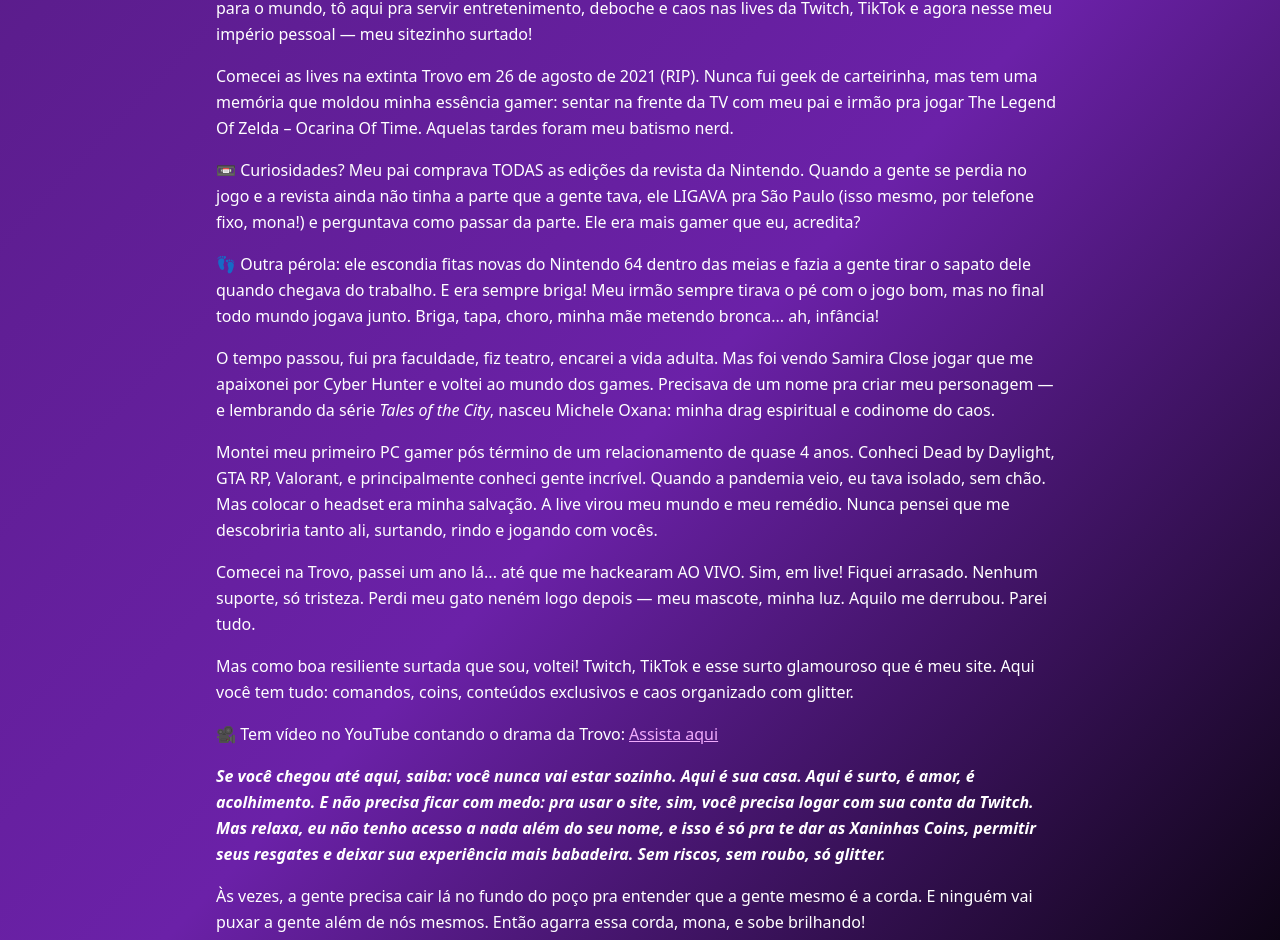
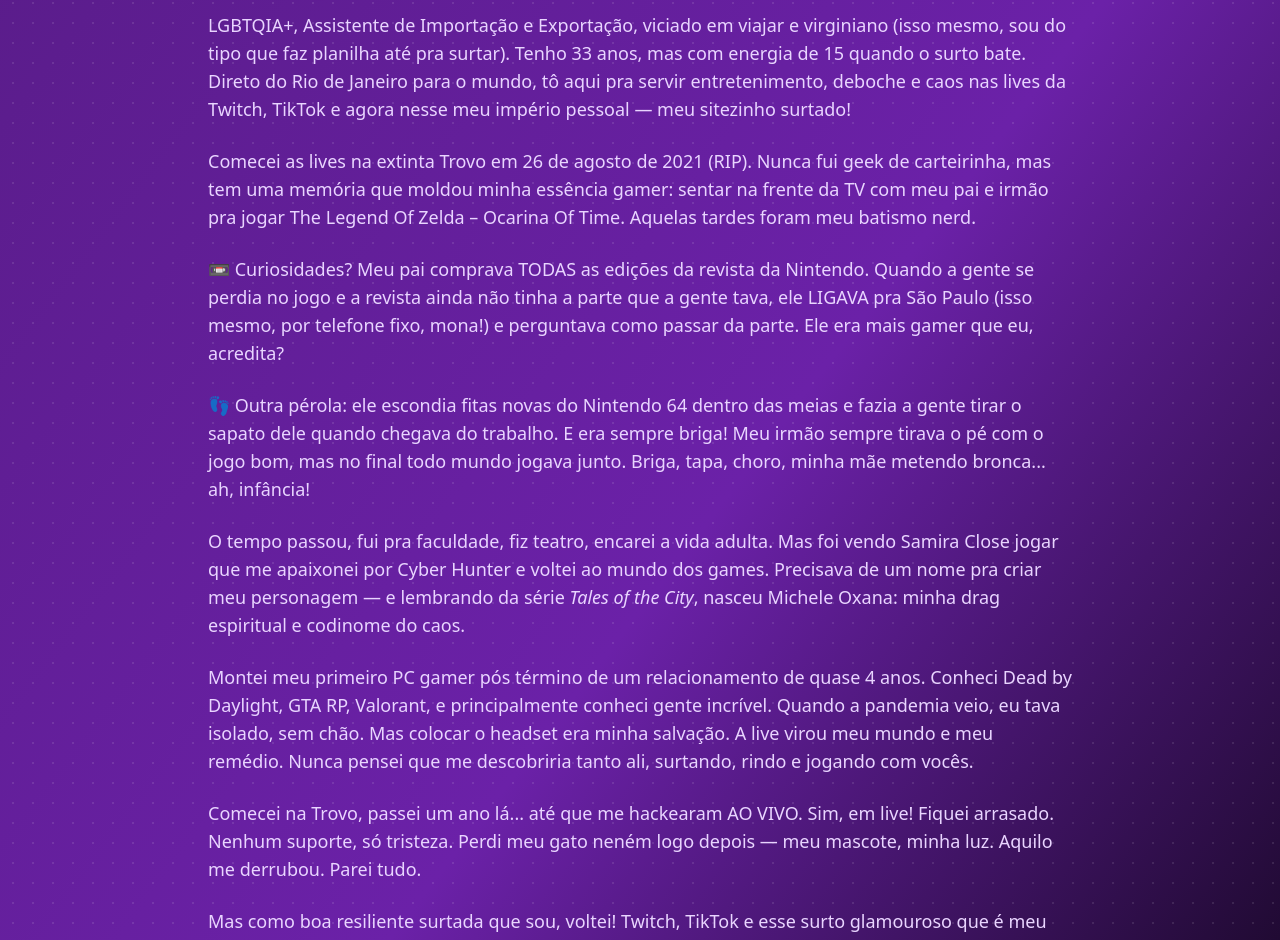
Before and after one commit to MicheleOxana/michele-site, a Next.js app: page /sobre in a window 1280 px wide. Shown: the part 230-1170 px from the top of the page. Built offline with nearby package versions, Linux system fonts and the light colour scheme.

Commit message:
fix: adiciona fundo glamouroso e glitter à página Sobre

```diff
--- a/pages/sobre.tsx
+++ b/pages/sobre.tsx
@@ -1,85 +1,79 @@
 import React from 'react';
-import Header from '../components/Header';
-import Footer from '../components/Footer';
+import Link from 'next/link';
 
 export default function Sobre() {
   return (
-    <div className="min-h-screen bg-gradient-to-br from-purple-900 via-purple-800 to-black text-white font-sans relative overflow-hidden">
+    <div className="min-h-screen bg-gradient-to-br from-purple-900 via-purple-800 to-black text-white flex flex-col font-sans relative overflow-hidden">
       <div className="absolute inset-0 pointer-events-none animate-glitter z-0"></div>
 
-      <Header />
+      <header className="z-10 bg-purple-950 text-purple-200 p-4 flex items-center justify-between shadow-lg shadow-purple-700/30 border-b border-purple-700">
+        <h1 className="text-2xl font-bold tracking-widest">💜 MicheleOxana™ <span className="text-sm font-normal italic">Live</span></h1>
+        <nav className="space-x-3 text-sm font-bold tracking-wide uppercase text-fuchsia-300">
+          <Link href="/"><a className="hover:text-white transition-shadow duration-300 shadow-fuchsia-500 hover:shadow-glow">Início</a></Link>
+          <Link href="/primeiros-passos"><a className="hover:text-white transition-shadow duration-300 shadow-fuchsia-500 hover:shadow-glow">Primeiros Passos</a></Link>
+          <Link href="/sobre"><a className="hover:text-white transition-shadow duration-300 shadow-fuchsia-500 hover:shadow-glow">Sobre</a></Link>
+          <Link href="/xaninhas-coins"><a className="hover:text-white transition-shadow duration-300 shadow-fuchsia-500 hover:shadow-glow">Xaninhas Coins</a></Link>
+          <Link href="/comandos"><a className="hover:text-white transition-shadow duration-300 shadow-fuchsia-500 hover:shadow-glow">Comandos</a></Link>
+          <Link href="/loja"><a className="hover:text-white transition-shadow duration-300 shadow-fuchsia-500 hover:shadow-glow">Loja</a></Link>
+          <Link href="/conteudos"><a className="hover:text-white transition-shadow duration-300 shadow-fuchsia-500 hover:shadow-glow">Conteúdos</a></Link>
+          <Link href="/grimward"><a className="hover:text-white transition-shadow duration-300 shadow-fuchsia-500 hover:shadow-glow">Grimward</a></Link>
+          <Link href="/cantinho-do-viewer"><a className="hover:text-white transition-shadow duration-300 shadow-fuchsia-500 hover:shadow-glow">Cantinho do Viewer</a></Link>
+          <Link href="/agradecimento"><a className="hover:text-white transition-shadow duration-300 shadow-fuchsia-500 hover:shadow-glow">Agradecimento</a></Link>
+        </nav>
+      </header>
 
-      <main className="relative z-10 max-w-4xl mx-auto p-6">
-        <h1 className="text-3xl font-bold mb-4 text-fuchsia-300">👑 Sobre a Mamãe Michele Oxana</h1>
+      <main className="flex-1 flex flex-col justify-center items-center z-10 text-left px-4 py-20 max-w-4xl mx-auto">
+        <h1 className="text-4xl font-bold text-fuchsia-400 drop-shadow-[0_0_6px_fuchsia] mb-6 uppercase tracking-wide text-center">
+          👑 Sobre a Mamãe Michele Oxana
+        </h1>
+        <div className="text-purple-200 space-y-6 text-lg">
+          <p>LGBTQIA+, Assistente de Importação e Exportação, viciado em viajar e virginiano (isso mesmo, sou do tipo que faz planilha até pra surtar). Tenho 33 anos, mas com energia de 15 quando o surto bate. Direto do Rio de Janeiro para o mundo, tô aqui pra servir entretenimento, deboche e caos nas lives da Twitch, TikTok e agora nesse meu império pessoal — meu sitezinho surtado!</p>
 
-        <p className="mb-4 leading-relaxed">
-          LGBTQIA+, Assistente de Importação e Exportação, viciado em viajar e virginiano (isso mesmo, sou do tipo que faz planilha até pra surtar).
-          Tenho 33 anos, mas com energia de 15 quando o surto bate. Direto do Rio de Janeiro para o mundo, tô aqui pra servir entretenimento,
-          deboche e caos nas lives da Twitch, TikTok e agora nesse meu império pessoal — meu sitezinho surtado!
-        </p>
+          <p>Comecei as lives na extinta Trovo em 26 de agosto de 2021 (RIP). Nunca fui geek de carteirinha, mas tem uma memória que moldou minha essência gamer: sentar na frente da TV com meu pai e irmão pra jogar The Legend Of Zelda – Ocarina Of Time. Aquelas tardes foram meu batismo nerd.</p>
 
-        <p className="mb-4 leading-relaxed">
-          Comecei as lives na extinta Trovo em 26 de agosto de 2021 (RIP). Nunca fui geek de carteirinha, mas tem uma memória que moldou minha
-          essência gamer: sentar na frente da TV com meu pai e irmão pra jogar The Legend Of Zelda – Ocarina Of Time. Aquelas tardes foram meu batismo nerd.
-        </p>
+          <p>📼 Curiosidades? Meu pai comprava TODAS as edições da revista da Nintendo. Quando a gente se perdia no jogo e a revista ainda não tinha a parte que a gente tava, ele LIGAVA pra São Paulo (isso mesmo, por telefone fixo, mona!) e perguntava como passar da parte. Ele era mais gamer que eu, acredita?</p>
 
-        <p className="mb-4 leading-relaxed">
-          📼 Curiosidades? Meu pai comprava TODAS as edições da revista da Nintendo. Quando a gente se perdia no jogo e a revista ainda não tinha a parte que
-          a gente tava, ele LIGAVA pra São Paulo (isso mesmo, por telefone fixo, mona!) e perguntava como passar da parte. Ele era mais gamer que eu, acredita?
-        </p>
+          <p>👣 Outra pérola: ele escondia fitas novas do Nintendo 64 dentro das meias e fazia a gente tirar o sapato dele quando chegava do trabalho. E era sempre briga! Meu irmão sempre tirava o pé com o jogo bom, mas no final todo mundo jogava junto. Briga, tapa, choro, minha mãe metendo bronca... ah, infância!</p>
 
-        <p className="mb-4 leading-relaxed">
-          👣 Outra pérola: ele escondia fitas novas do Nintendo 64 dentro das meias e fazia a gente tirar o sapato dele quando chegava do trabalho.
-          E era sempre briga! Meu irmão sempre tirava o pé com o jogo bom, mas no final todo mundo jogava junto. Briga, tapa, choro, minha mãe metendo bronca... ah, infância!
-        </p>
+          <p>O tempo passou, fui pra faculdade, fiz teatro, encarei a vida adulta. Mas foi vendo Samira Close jogar que me apaixonei por Cyber Hunter e voltei ao mundo dos games. Precisava de um nome pra criar meu personagem — e lembrando da série <i>Tales of the City</i>, nasceu Michele Oxana: minha drag espiritual e codinome do caos.</p>
 
-        <p className="mb-4 leading-relaxed">
-          O tempo passou, fui pra faculdade, fiz teatro, encarei a vida adulta. Mas foi vendo Samira Close jogar que me apaixonei por Cyber Hunter e voltei ao mundo dos games.
-          Precisava de um nome pra criar meu personagem — e lembrando da série <i>Tales of the City</i>, nasceu Michele Oxana: minha drag espiritual e codinome do caos.
-        </p>
+          <p>Montei meu primeiro PC gamer pós término de um relacionamento de quase 4 anos. Conheci Dead by Daylight, GTA RP, Valorant, e principalmente conheci gente incrível. Quando a pandemia veio, eu tava isolado, sem chão. Mas colocar o headset era minha salvação. A live virou meu mundo e meu remédio. Nunca pensei que me descobriria tanto ali, surtando, rindo e jogando com vocês.</p>
 
-        <p className="mb-4 leading-relaxed">
-          Montei meu primeiro PC gamer pós término de um relacionamento de quase 4 anos. Conheci Dead by Daylight, GTA RP, Valorant, e principalmente conheci gente incrível.
-          Quando a pandemia veio, eu tava isolado, sem chão. Mas colocar o headset era minha salvação. A live virou meu mundo e meu remédio. Nunca pensei que me descobriria
-          tanto ali, surtando, rindo e jogando com vocês.
-        </p>
+          <p>Comecei na Trovo, passei um ano lá... até que me hackearam AO VIVO. Sim, em live! Fiquei arrasado. Nenhum suporte, só tristeza. Perdi meu gato neném logo depois — meu mascote, minha luz. Aquilo me derrubou. Parei tudo.</p>
 
-        <p className="mb-4 leading-relaxed">
-          Comecei na Trovo, passei um ano lá... até que me hackearam AO VIVO. Sim, em live! Fiquei arrasado. Nenhum suporte, só tristeza.
-          Perdi meu gato neném logo depois — meu mascote, minha luz. Aquilo me derrubou. Parei tudo.
-        </p>
+          <p>Mas como boa resiliente surtada que sou, voltei! Twitch, TikTok e esse surto glamouroso que é meu site. Aqui você tem tudo: comandos, coins, conteúdos exclusivos e caos organizado com glitter.</p>
 
-        <p className="mb-4 leading-relaxed">
-          Mas como boa resiliente surtada que sou, voltei! Twitch, TikTok e esse surto glamouroso que é meu site.
-          Aqui você tem tudo: comandos, coins, conteúdos exclusivos e caos organizado com glitter.
-        </p>
+          <p>🎥 Tem vídeo no YouTube contando o drama da Trovo: <a href="https://www.youtube.com/watch?v=v7uYEs9zML8&t=3503s" target="_blank" className="text-fuchsia-300 underline">Assista aqui</a></p>
 
-        <p className="mb-4 leading-relaxed">
-          🎥 Tem vídeo no YouTube contando o drama da Trovo:
-          <a href="https://www.youtube.com/watch?v=v7uYEs9zML8&t=3503s" target="_blank" className="text-fuchsia-300 underline ml-1">
-            Assista aqui
-          </a>
-        </p>
+          <p className="font-semibold italic">Se você chegou até aqui, saiba: você nunca vai estar sozinho. Aqui é sua casa. Aqui é surto, é amor, é acolhimento. E não precisa ficar com medo: pra usar o site, sim, você precisa logar com sua conta da Twitch. Mas relaxa, eu não tenho acesso a nada além do seu nome, e isso é só pra te dar as <strong>Xaninhas Coins</strong>, permitir seus resgates e deixar sua experiência mais babadeira. Sem riscos, sem roubo, só glitter.</p>
 
-        <p className="mb-4 leading-relaxed font-semibold italic">
-          Se você chegou até aqui, saiba: você nunca vai estar sozinho. Aqui é sua casa. Aqui é surto, é amor, é acolhimento.
-          E não precisa ficar com medo: pra usar o site, sim, você precisa logar com sua conta da Twitch.
-          Mas relaxa, eu não tenho acesso a nada além do seu nome, e isso é só pra te dar as <strong>Xaninhas Coins</strong>,
-          permitir seus resgates e deixar sua experiência mais babadeira. Sem riscos, sem roubo, só glitter.
-        </p>
+          <p>Às vezes, a gente precisa cair lá no fundo do poço pra entender que a gente mesmo é a corda. E ninguém vai puxar a gente além de nós mesmos. Então agarra essa corda, mona, e sobe brilhando!</p>
 
-        <p className="mb-6 leading-relaxed">
-          Às vezes, a gente precisa cair lá no fundo do poço pra entender que a gente mesmo é a corda.
-          E ninguém vai puxar a gente além de nós mesmos. Então agarra essa corda, mona, e sobe brilhando!
-        </p>
-
-        <p className="text-right text-fuchsia-300 font-bold text-lg">
-          Com carinho (e surto),<br />
-          Michele Oxana 🦄
-        </p>
+          <p className="text-right text-fuchsia-300 font-bold text-lg">
+            Com carinho (e surto),<br />
+            Michele Oxana 🦄
+          </p>
+        </div>
       </main>
 
-      <Footer />
+      <footer className="z-10 bg-purple-950 text-purple-400 text-xs text-center py-2 border-t border-purple-700">
+        © 2025 <span className="font-semibold text-white">MicheleOxana™</span> — powered by <span className="italic text-pink-400">Unixana 🦄</span>
+      </footer>
+
+      <style jsx>{`
+        @keyframes glitter {
+          0% { background-position: 0 0; }
+          100% { background-position: 1000px 1000px; }
+        }
+        .animate-glitter {
+          background-image: radial-gradient(circle, rgba(255,255,255,0.1) 1px, transparent 1px);
+          background-size: 20px 20px;
+          animation: glitter 40s linear infinite;
+        }
+        .shadow-glow {
+          text-shadow: 0 0 6px rgba(255, 0, 255, 0.6), 0 0 10px rgba(255, 0, 255, 0.4);
+        }
+      `}</style>
     </div>
   );
 }
```
